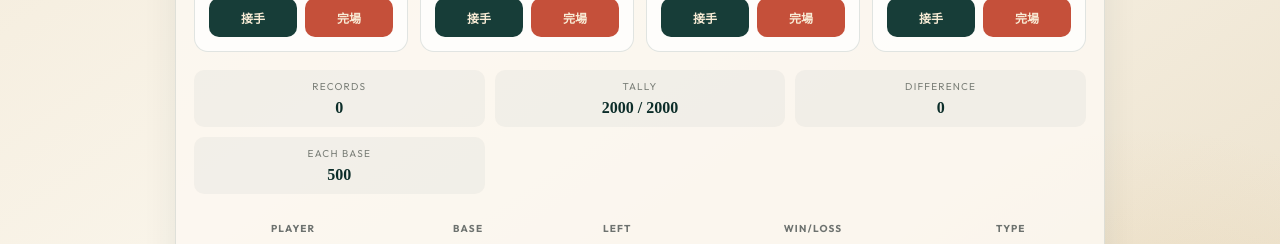
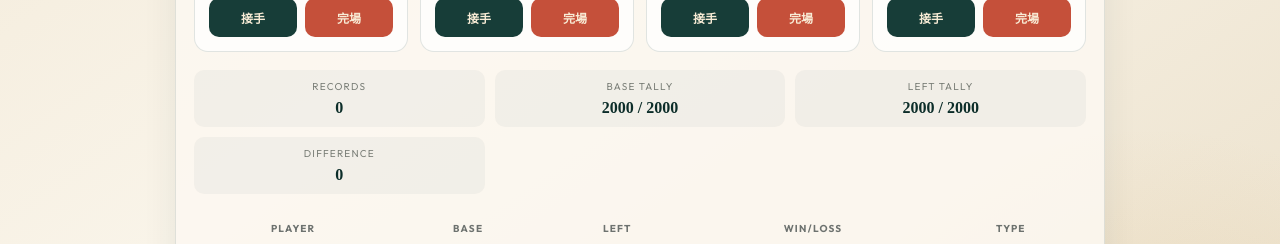
Before and after one commit to ubergoonz/mj-dw, a React (Vite) app: page /#/player-results in a window 1280 px wide. Shown: the part 796-1040 px from the top of the page. Built offline with nearby package versions, Linux system fonts and the light colour scheme.

Commit message:
add new feature 秋後算績

```diff
--- a/src/pages/PlayerResults.tsx
+++ b/src/pages/PlayerResults.tsx
@@ -28,13 +28,20 @@ export default function PlayerResults() {
   const [copyStatus, setCopyStatus] = useState("");
 
   const totalBaseChips = parseChips(defaultBaseInput);
+  const baseTally = useMemo(
+    () => slots.reduce((sum, slot) => sum + slot.baseChips, 0),
+    [slots],
+  );
   const leftChipsBySeat = useMemo(() => parseLeftInputs(leftInputs), [leftInputs]);
   const leftTally = useMemo(
     () => SEAT_ORDER.reduce((sum, seat) => sum + leftChipsBySeat[seat], 0),
     [leftChipsBySeat],
   );
-  const tallyDifference = leftTally - totalBaseChips;
-  const isTallyInvalid = Math.abs(tallyDifference) > 0.001;
+  const baseTallyDifference = baseTally - totalBaseChips;
+  const leftTallyDifference = leftTally - totalBaseChips;
+  const isBaseTallyInvalid = Math.abs(baseTallyDifference) > 0.001;
+  const isLeftTallyInvalid = Math.abs(leftTallyDifference) > 0.001;
+  const isTallyInvalid = isBaseTallyInvalid || isLeftTallyInvalid;
   const chatText = useMemo(() => formatPlayerResultsForChat(entries), [entries]);
 
   function updateSlot(seat: Seat, updates: Partial<PlayerSessionSlot>) {
@@ -115,7 +122,7 @@ export default function PlayerResults() {
           <UtilityMenu />
           <HelpDialog eyebrow="HOW TO PLAY" title="成績記錄">
             <p>開局先輸入總起始籌碼，系統會平均分給東、南、西、北四家作為 base。</p>
-            <p>四家的剩餘籌碼都可手動輸入；若總和不等於總起始籌碼，座位卡會以紅框提醒。</p>
+            <p>四家的 base 與剩餘籌碼都可手動輸入；若總和不等於總起始籌碼，座位卡會以紅框提醒。</p>
             <p>中途有人離場時，輸入剩餘籌碼並按「接手」，系統記錄離場者輸贏，接手者用該剩餘籌碼作為新 base。</p>
             <p>完場時輸入各家剩餘籌碼並按「完場」，下方文字可直接複製貼到聊天。</p>
           </HelpDialog>
@@ -161,7 +168,8 @@ export default function PlayerResults() {
               const slot = slots.find((candidate) => candidate.seat === seat)!;
               const leftChips = leftChipsBySeat[seat];
               const net = calculateNet(slot.baseChips, leftChips);
-              const isLeftChipMismatched = isTallyInvalid && leftChips !== slot.baseChips;
+              const isBaseChipMismatched = isBaseTallyInvalid && slot.baseChips !== splitBaseChips(defaultBaseInput);
+              const isLeftChipMismatched = isLeftTallyInvalid && leftChips !== slot.baseChips;
 
               return (
                 <section className={`result-seat${isTallyInvalid ? " result-seat-tally-invalid" : ""}`} key={seat}>
@@ -187,6 +195,7 @@ export default function PlayerResults() {
                       step="1"
                       value={slot.baseChips}
                       onChange={(event) => updateSlot(seat, { baseChips: parseChips(event.target.value) })}
+                      className={isBaseChipMismatched ? "result-input-invalid" : undefined}
                     />
                   </label>
 
@@ -239,16 +248,16 @@ export default function PlayerResults() {
             <strong>{entries.length}</strong>
           </div>
           <div>
-            <small>Tally</small>
-            <strong>{formatChips(leftTally)} / {formatChips(totalBaseChips)}</strong>
+            <small>Base tally</small>
+            <strong className={isBaseTallyInvalid ? "result-loss" : undefined}>{formatChips(baseTally)} / {formatChips(totalBaseChips)}</strong>
+          </div>
+          <div>
+            <small>Left tally</small>
+            <strong className={isLeftTallyInvalid ? "result-loss" : undefined}>{formatChips(leftTally)} / {formatChips(totalBaseChips)}</strong>
           </div>
           <div>
             <small>Difference</small>
-            <strong className={resultToneClass(tallyDifference)}>{formatSignedChips(tallyDifference)}</strong>
-          </div>
-          <div>
-            <small>Each base</small>
-            <strong>{formatChips(splitBaseChips(defaultBaseInput))}</strong>
+            <strong className={resultToneClass(leftTallyDifference)}>{formatSignedChips(leftTallyDifference)}</strong>
           </div>
         </div>
 
```
